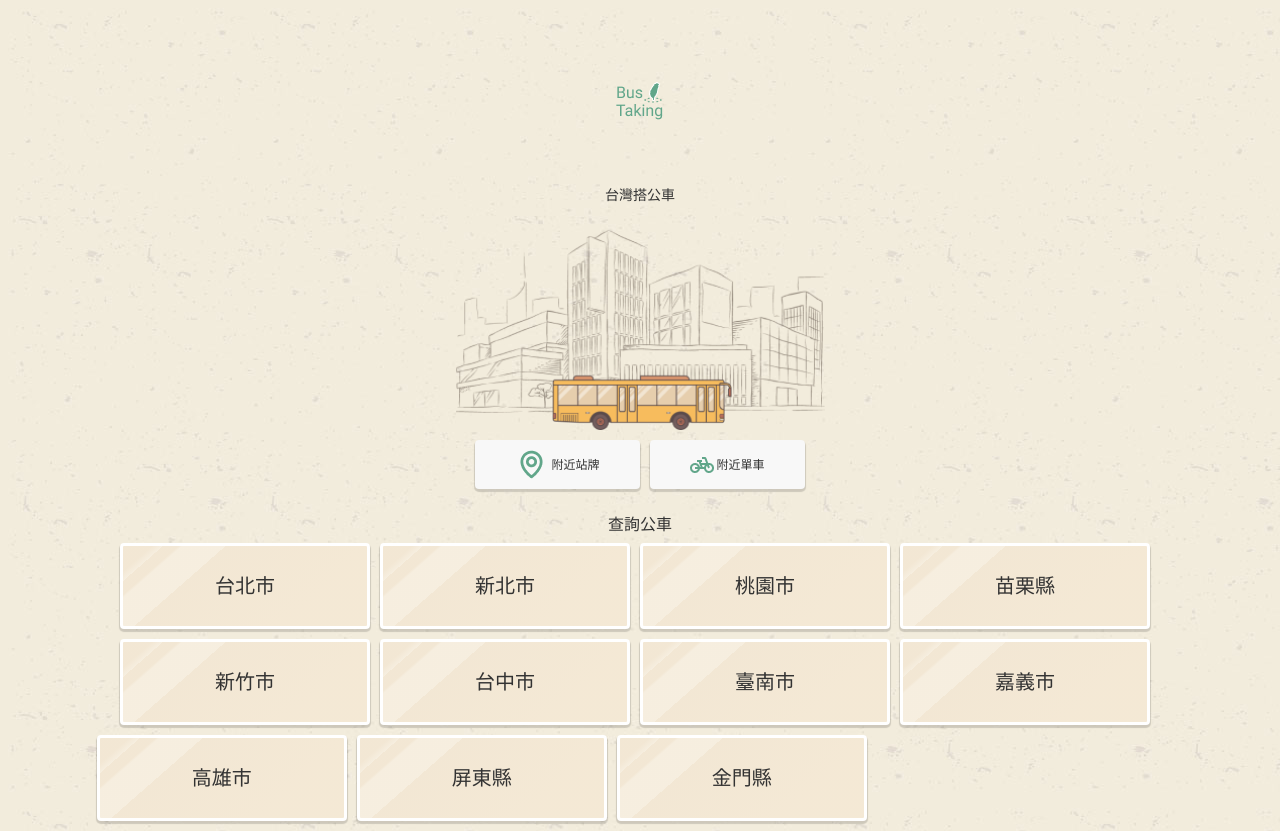
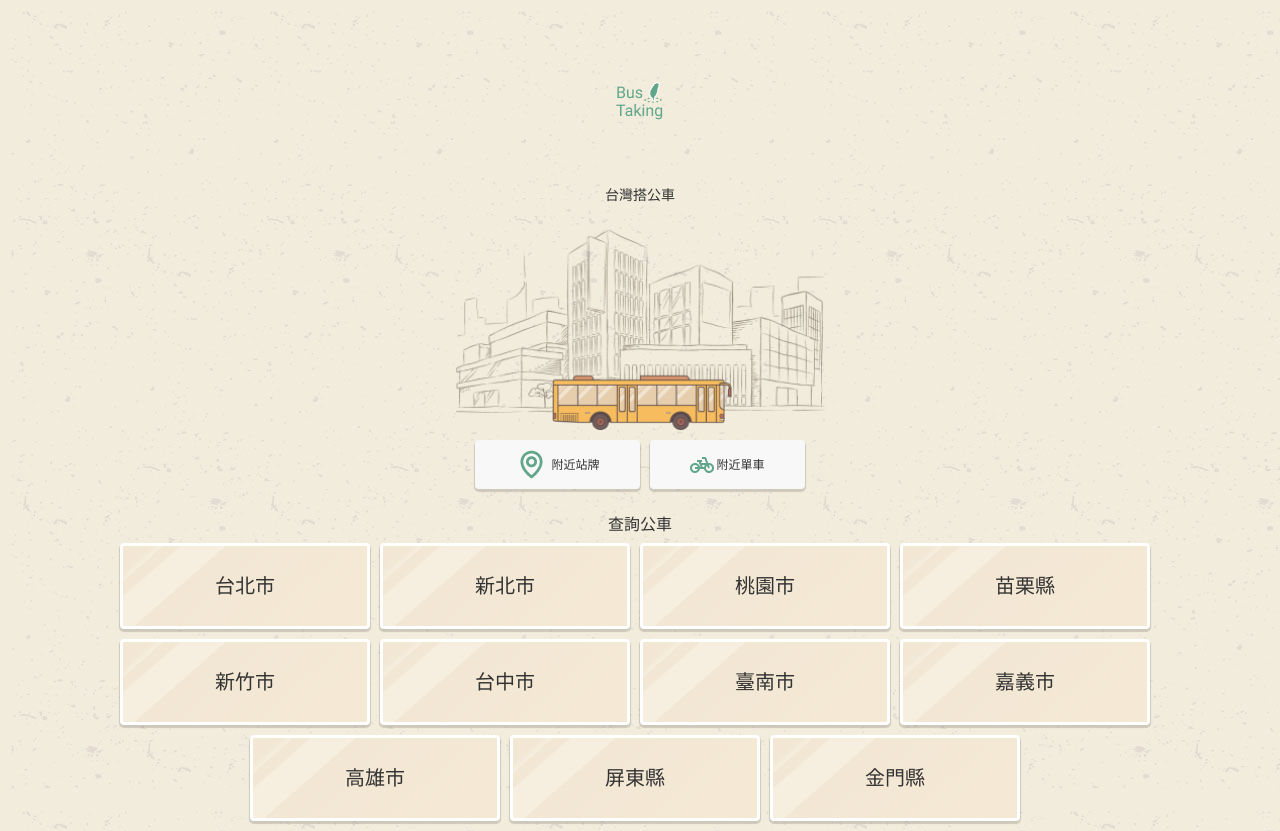
Before and after one commit to WilliamLinsanity/2021-the-f2e-week3, a React (Create React App) app: page / in a window 1280 px wide. Built offline with nearby package versions, Linux system fonts and the light colour scheme.

Commit message:
update route list arrangement

```diff
--- a/src/App.scss
+++ b/src/App.scss
@@ -52,13 +52,13 @@ $secondary: #666666;
   }
 
 
-  .route-item:last-child:nth-child(4n - 1) {
-    margin-right: calc(24% + 4% / 3);
-  }
+  // .route-item:last-child:nth-child(4n - 1) {
+  //   margin-right: calc(24% + 4% / 3);
+  // }
 
-  .route-item:last-child:nth-child(4n - 2) {
-    margin-right: calc(48% + 8% / 3);
-  }
+  // .route-item:last-child:nth-child(4n - 2) {
+  //   margin-right: calc(48% + 8% / 3);
+  // }
 
   .route-item{
     display: flex;
```
